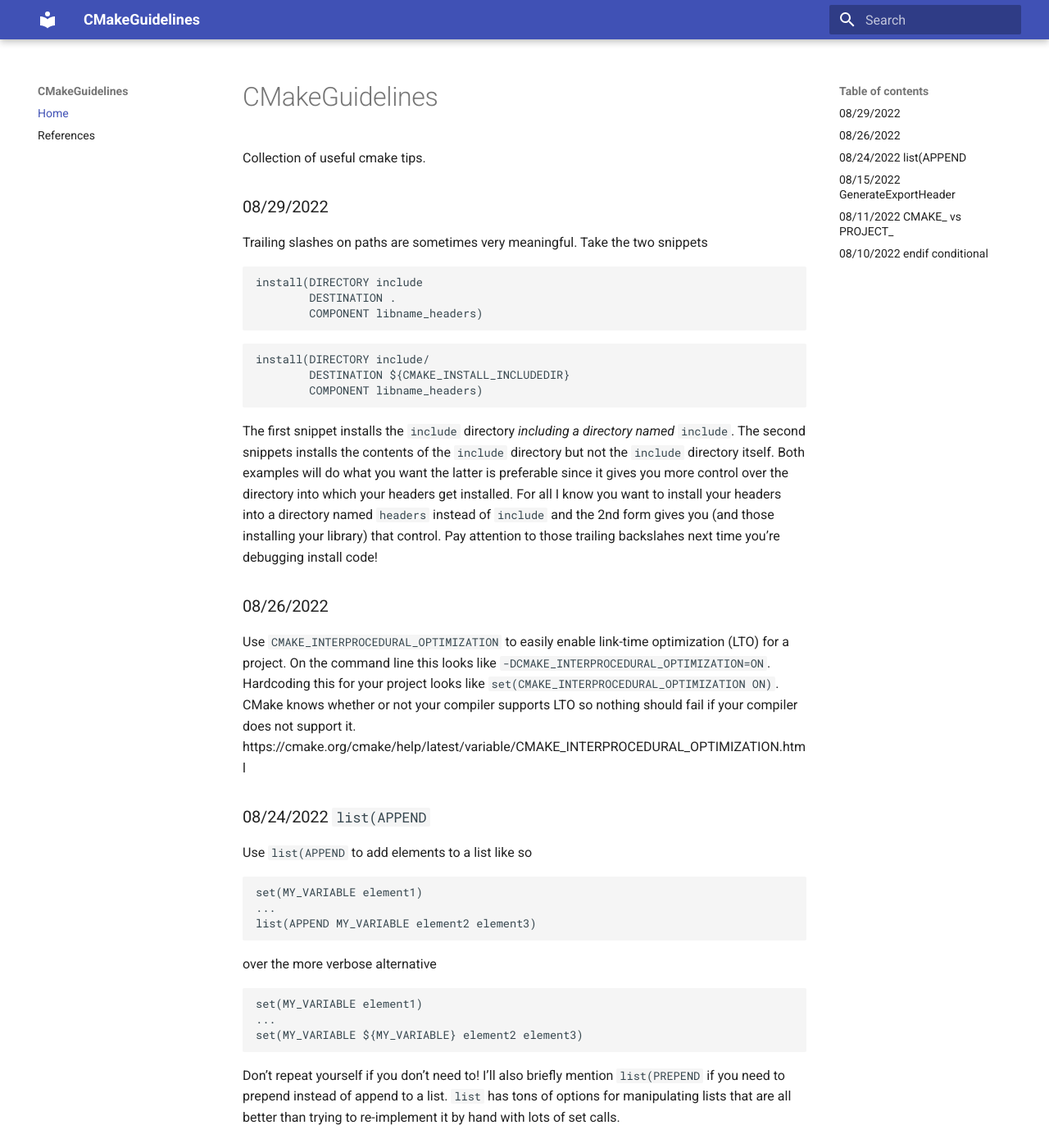
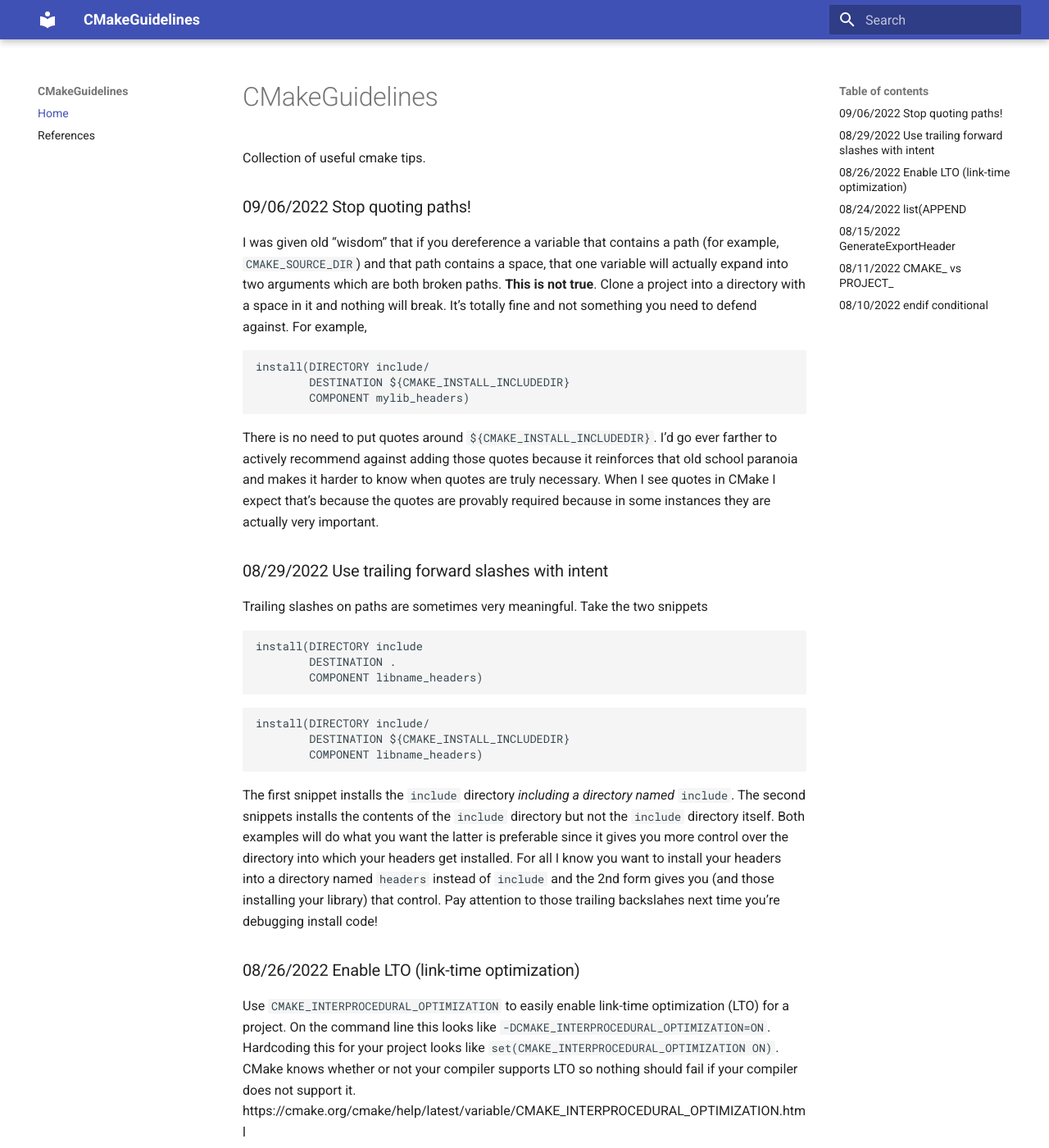
Before and after one commit to PickNikRobotics/CMakeGuidelines, an MkDocs documentation site: the page built from docs/index.md, in a window 1280 px wide and 1400 px high. Shown: the whole window at 82% size. Built offline with MkDocs 1.6.1 and Material for MkDocs 9.7.7, drawn with Linux system fonts in a browser that asks for light colours.

Commit message:
Update index.md

````diff
--- a/docs/index.md
+++ b/docs/index.md
@@ -1,7 +1,17 @@
 # CMakeGuidelines
 Collection of useful cmake tips.
 
-### 08/29/2022
+### 09/06/2022 Stop quoting paths!
+I was given old “wisdom” that if you dereference a variable that contains a path (for example, `CMAKE_SOURCE_DIR`) and that path contains a space, that one variable will actually expand into two arguments which are both broken paths. **This is not true**. Clone a project into a directory with a space in it and nothing will break. It’s totally fine and not something you need to defend against.
+For example,
+```
+install(DIRECTORY include/
+        DESTINATION ${CMAKE_INSTALL_INCLUDEDIR}
+        COMPONENT mylib_headers)
+```
+There is no need to put quotes around `${CMAKE_INSTALL_INCLUDEDIR}`. I’d go ever farther to actively recommend against adding those quotes because it reinforces that old school paranoia and makes it harder to know when quotes are truly necessary. When I see quotes in CMake I expect that’s because the quotes are provably required because in some instances they are actually very important.
+
+### 08/29/2022 Use trailing forward slashes with intent
 Trailing slashes on paths are sometimes very meaningful. Take the two snippets
 ```
 install(DIRECTORY include
@@ -17,7 +27,7 @@ The first snippet installs the `include` directory *including a directory named*
 The second snippets installs the contents of the `include` directory but not the `include` directory itself. Both examples will do what you want the latter is preferable since it gives you more control over the directory into which your headers get installed. For all I know you want to install your headers into a directory named `headers` instead of `include` and the 2nd form gives you (and those installing your library) that control.
 Pay attention to those trailing backslahes next time you’re debugging install code!
 
-### 08/26/2022
+### 08/26/2022 Enable LTO (link-time optimization)
 Use `CMAKE_INTERPROCEDURAL_OPTIMIZATION` to easily enable link-time optimization (LTO) for a project. On the command line this looks like `-DCMAKE_INTERPROCEDURAL_OPTIMIZATION=ON`. Hardcoding this for your project looks like `set(CMAKE_INTERPROCEDURAL_OPTIMIZATION ON)`. CMake knows whether or not your compiler supports LTO so nothing should fail if your compiler does not support it.
 https://cmake.org/cmake/help/latest/variable/CMAKE_INTERPROCEDURAL_OPTIMIZATION.html
 
````
